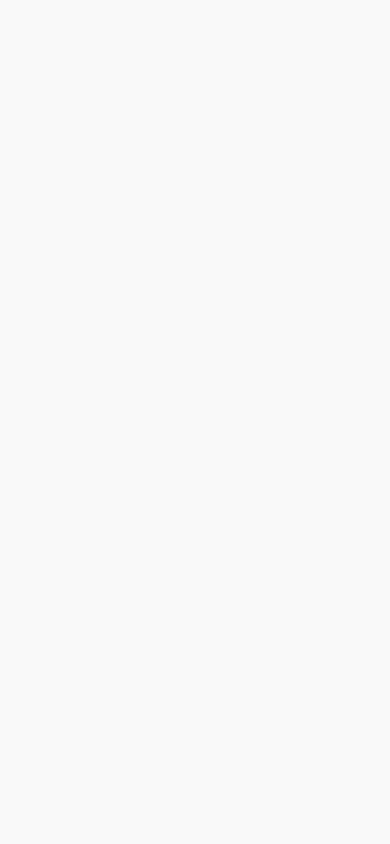
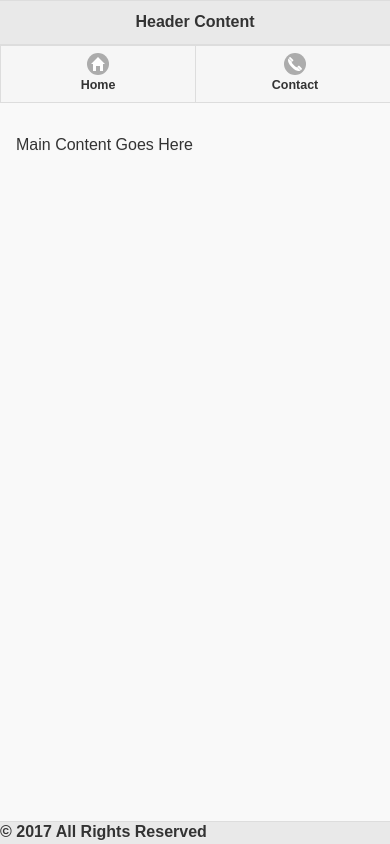
Before and after one commit to chinzo94/COMP3025-W2017-Lesson1, a website: page index.html in a window 390 px wide. Drawn offline with Linux system fonts and the light colour scheme.

Commit message:
add jquery-mobile functionality

```diff
--- a/index.html
+++ b/index.html
@@ -8,8 +8,46 @@
     <link rel="stylesheet" href="\Scripts\lib\jquery-mobile-bower\css\jquery.mobile-1.4.5.min.css">
 </head>
 <body>
-    <div id="home">
+    <div data-role="page" data-theme="a" id="home">
+        <div data-role="header">
+            <!-- Page Header -->
+            <h1>Header Content</h1>
+        </div>
+        <div data-role="navbar">
+            <ul>
+                <li><a href="#home" data-icon="home" data-transition="flip">Home</a></li>
+                <li><a href="#contact" data-icon="phone" data-transition="flip">Contact</a></li>
+            </ul>
+        </div>
+        <div data-role="main" class="ui-content">
+            <!-- Main Content -->
+            <p>Main Content Goes Here</p>
+        </div>
+        <div data-role="footer" data-position="fixed">
+            <!-- Page Footerr -->
+            <h1p>&copy 2017 All Rights Reserved</h1>
+        </div>
+    </div>
 
+    <div data-role="page" data-theme="b" id="contact">
+        <div data-role="header">
+            <!-- Page Header -->
+            <h1>Header Content</h1>
+        </div>
+        <div data-role="navbar">
+            <ul>
+                <li><a href="#home" data-icon="home" data-transition="flip">Home</a></li>
+                <li><a href="#contact" data-icon="phone" data-transition="flip">Contact</a></li>
+            </ul>
+        </div>
+        <div data-role="main" class="ui-content">
+            <!-- Main Content -->
+            <p>Contact Page Content Goes Here</p>
+        </div>
+        <div data-role="footer" data-position="fixed">
+            <!-- Page Footerr -->
+            <h1p>&copy 2017 All Rights Reserved</h1>
+        </div>
     </div>
     <!-- JavaScript Section -->
     <script src="\Scripts\lib\jquery\dist\jquery.min.js"></script>
```
